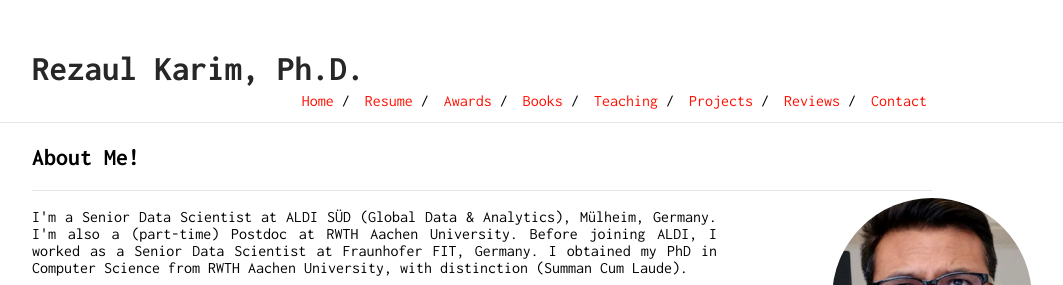
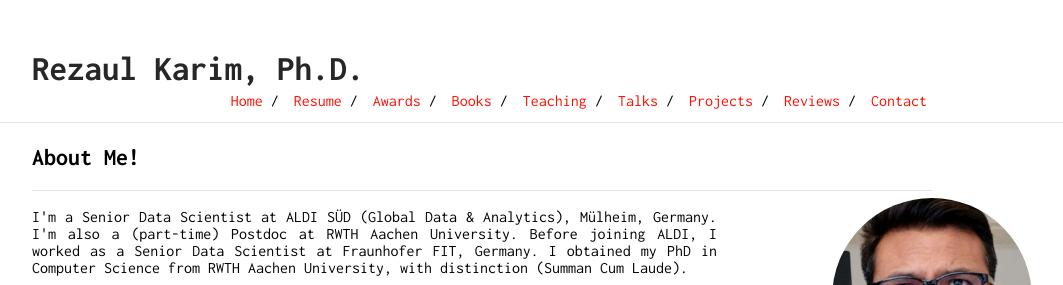
Before and after one commit to rezacsedu/rezacsedu.github.io, a Jekyll site: the page built from index.md, in a window 1280 px wide. Shown: the top 285 px of the page, without its empty margins (158-1221 px from the left). Built offline with Jekyll 4.4.1, drawn with Linux system fonts in a browser that asks for light colours; our own code applies the rules of GitHub Pages for plain Markdown files.

Commit message:
Update _config.yml

```diff
--- a/_config.yml
+++ b/_config.yml
@@ -26,6 +26,8 @@ nav:
    link: "books"
  - name: "Teaching"
    link: "teaching"
+ - name: "Talks"
+   link: "talks"
  - name: "Projects"
    link: "projects"
  - name: "Reviews"
```
